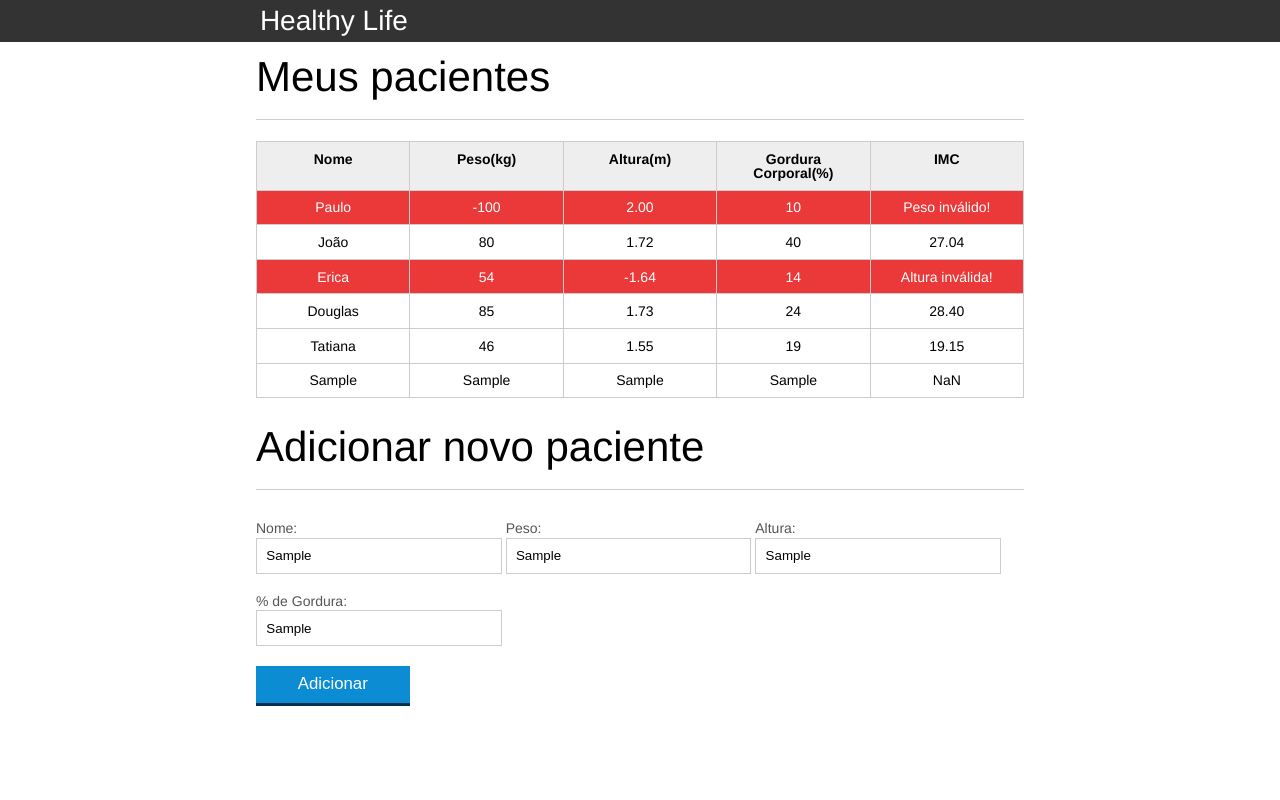
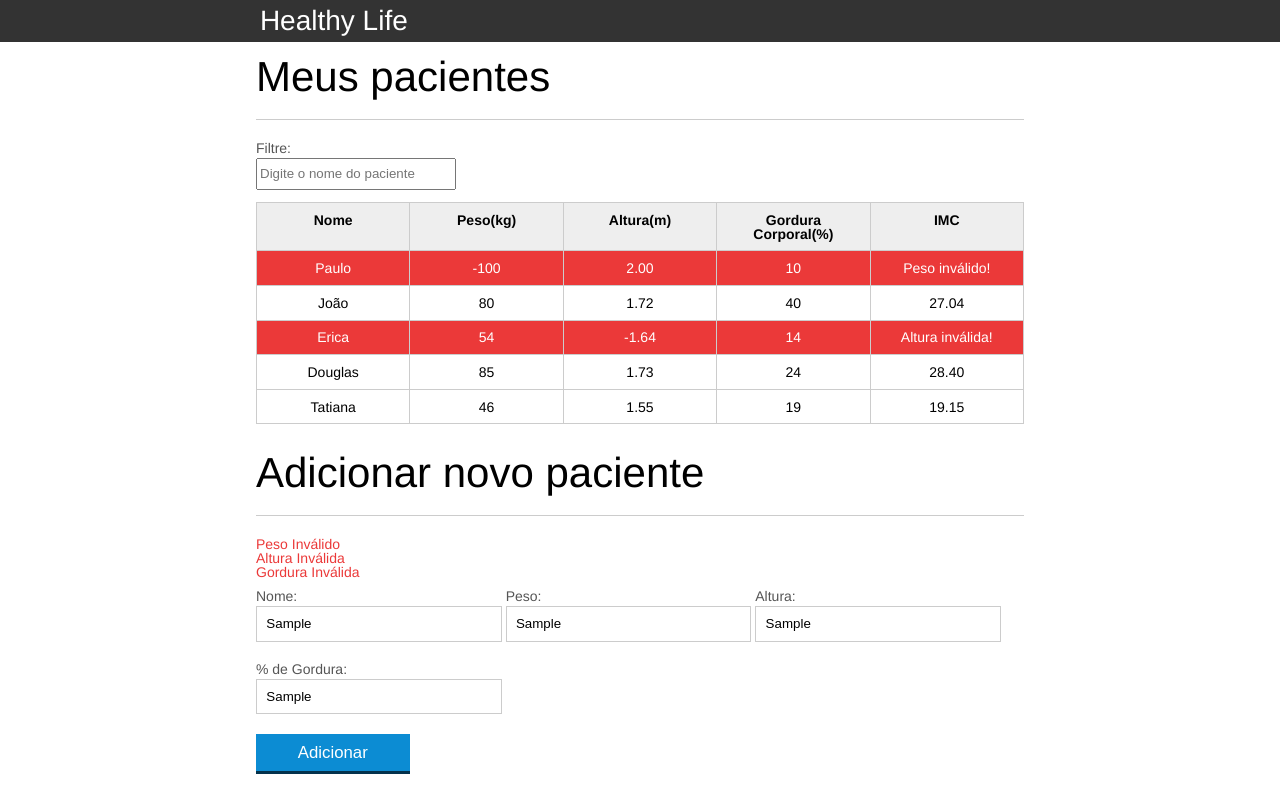
Before and after one commit to SuzianeCundiff/oracleOne, a plain HTML site: page 01_logicaDeProgramacao/introducao-javascript/index.html in a window 1280 px wide. Both pictures are taken after typing "Sample", "Sample", "Sample", "Sample" into the empty fields and a click on the button "Adicionar". Drawn offline with Linux system fonts and the light colour scheme.

Commit message:
update
Os arquivos calcula-imc.js e form.js agora estão mais legíveis com a criação de funções para trabalhos recorrentes.
Foi incrementado no arquivo form.js uma verificação que impede e alerta o usuário caso tente insirir um paciente com dados errados ou em branco.

```diff
--- a/01_logicaDeProgramacao/introducao-javascript/css/index.css
+++ b/01_logicaDeProgramacao/introducao-javascript/css/index.css
@@ -136,3 +136,22 @@ button[disabled=disabled], button:disabled {
 	background-color: #EB3939;
 	color: white;
 }
+
+#mensagem-erro{
+	color: #EB3939;
+}
+
+.fadeOut{
+	opacity: 0;
+	transition: 0.5s;
+}
+
+#filtrar-tabela{
+	width: 200px;
+	height: 32px;
+	margin-bottom: 12px;
+}
+
+.invisivel{
+	display: none;
+}
--- a/01_logicaDeProgramacao/introducao-javascript/index.html
+++ b/01_logicaDeProgramacao/introducao-javascript/index.html
@@ -18,6 +18,8 @@
 		<main>
 			<section class="container">
 				<h2>Meus pacientes</h2>
+				<label for="filtrar-tabela">Filtre:</label>
+				<input type="text" name="filtro" id="filtrar-tabela" placeholder="Digite o nome do paciente">
 				<table>
 					<thead>
 						<tr>
@@ -75,6 +77,7 @@
 		<!-- ... -->
 		<section class="container">
 			<h2 id="titulo-form">Adicionar novo paciente</h2>
+			<ul id="mensagem-erro"></ul>
 			<form id="cadastra-paciente">
 				<div class="grupo">
 					<label for="nome">Nome:</label>
@@ -100,6 +103,8 @@
 		<script src="./js/index.js"></script>
 		<script src="./js/calcula-imc.js"></script>
 		<script src="./js/form.js"></script>
+		<script src="./js/filtrar-pacientes.js"></script>
+		<script src="./js/remover-paciente.js"></script>
 
 	</body>
 </html>
--- a/01_logicaDeProgramacao/introducao-javascript/js/calcula-imc.js
+++ b/01_logicaDeProgramacao/introducao-javascript/js/calcula-imc.js
@@ -10,10 +10,13 @@ for(var position=0; position < pacientes.length; position++){
     var peso = infoPeso.textContent;
     var altura = infoAltura.textContent;
 
-    if(peso <= 0 || peso > 700){
+    var pesoEhValido = validaPeso(peso);
+    var alturaEhValida = validaAltura(altura);
+
+    if(!pesoEhValido){
         infoIMC.textContent = "Peso inválido!";
         pacientes[position].classList.add("paciente-invalido"); // adiciona uma classe ao elemento 'pacientes' que altera o alguns elementos css da linha que contiver algum erro na tabela.
-    }else if ( altura <= 0 || altura > 3){
+    }else if (!alturaEhValida){
         infoIMC.textContent = "Altura inválida!";
         pacientes[position].classList.add("paciente-invalido");
     }else{
@@ -26,3 +29,27 @@ for(var position=0; position < pacientes.length; position++){
 function calculaIMC(peso, altura){
     return (peso/(altura * altura)).toFixed(2);
 }
+
+function validaPeso(peso){
+    if(peso > 0 && peso < 700){
+        return true;
+    }else{
+        return false;
+    }
+}
+
+function validaAltura(altura){
+    if(altura > 0 && altura < 3.0){
+        return true;
+    }else{
+        return false;
+    }
+}
+
+function validaGordura(gordura){
+    if(gordura > 0 && gordura <= 100){
+        return true;
+    }else{
+        return false;
+    }
+}
--- a/01_logicaDeProgramacao/introducao-javascript/js/form.js
+++ b/01_logicaDeProgramacao/introducao-javascript/js/form.js
@@ -2,47 +2,121 @@ var botaoAcicionar = document.querySelector("#adicionar-paciente");
 
 // Adiciona paciente a tabela
 botaoAcicionar.addEventListener("click", function(event){
+    // previne que o formulário siga sua configuração padrão
+    event.preventDefault();
 
+    // cria o objeto form.
     form = document.querySelector("#cadastra-paciente");
 
-    var nome = form.nome.value;
-    var peso = form.peso.value;
-    var altura = form.altura.value;
-    var gordura = form.gordura.value;
+    // recolhe informações do paciente apartir do formulário
+    var paciente = recolheInfoDoForm(form);
 
-    var pacienteTr = document.createElement("tr");
+    // monta a estrura HTML que deve ser adicionada ao arquivo principal
+    var pacienteTr = montaTr(paciente);
 
-    var nomeTd = document.createElement("td");
-    var pesoTd = document.createElement("td");
-    var alturaTd = document.createElement("td");
-    var gorduraTd = document.createElement("td");
-    var imcTd = document.createElement("td");
+    var erros = validaPaciente(paciente);
+    console.log(erros);
 
-    pacienteTr.classList.add("paciente");
-    nomeTd.classList.add("info-nome");
-    pesoTd.classList.add("info-peso");
-    alturaTd.classList.add("info-altura");
-    gorduraTd.classList.add("info-gordura");
-    imcTd.classList.add("info-imc");
+    if(erros.length > 0){
+        escreveMensagemDeErro(erros);
+        return;
+    }
 
-    nomeTd.textContent = nome;
-    pesoTd.textContent = peso;
-    alturaTd.textContent = altura;
-    gorduraTd.textContent = gordura;
-    imcTd.textContent = calculaIMC(peso, altura);
-
-    pacienteTr.appendChild(nomeTd);
-    pacienteTr.appendChild(pesoTd);
-    pacienteTr.appendChild(alturaTd);
-    pacienteTr.appendChild(gorduraTd);
-    pacienteTr.appendChild(imcTd);
-
+    // adiciona o paciente na tabela
     var addTabela = document.querySelector("#tabela-pacientes");
-
     addTabela.appendChild(pacienteTr);
 
-    console.log(addTabela);
+    var mensagensDeErro = document.querySelector('#mensagem-erro');
+    mensagensDeErro.innerHTML = "";
 
-    event.preventDefault();
+    // remove os dados inseridos pelo usuário assim que o form é submetido.
+    form.reset();
 
 });
+
+function recolheInfoDoForm(info){
+
+    paciente = {
+        nome: form.nome.value,
+        peso: form.peso.value,
+        altura: form.altura.value,
+        gordura: form.gordura.value,
+        imc: calculaIMC(form.peso.value, form.altura.value)
+    };
+
+    return paciente;
+}
+
+function montaTd(dado, classe){
+    var td = document.createElement("td");
+
+    td.classList.add(classe);
+    td.textContent = dado;
+
+    return td;
+}
+
+function montaTr(paciente){
+    var pacienteTr = document.createElement("tr");
+    pacienteTr.classList.add("paciente");
+
+    pacienteTr.appendChild( montaTd(paciente.nome, "info-nome") );
+    pacienteTr.appendChild( montaTd(paciente.peso, "info-peso") );
+    pacienteTr.appendChild( montaTd(paciente.altura, "info-altura") );
+    pacienteTr.appendChild( montaTd(paciente.gordura, "info-gordura") );
+    pacienteTr.appendChild( montaTd(paciente.imc, "info-imc") );
+
+    return pacienteTr;
+}
+
+function validaPaciente(paciente){
+    var erros = [];
+
+    if ( paciente.nome.length == 0 ){
+        erros.push("Insira um nome");
+    }
+    if ( paciente.peso.length == 0 ){
+        erros.push("Insira um valor em peso");
+    }
+    if ( paciente.altura.length == 0 ){
+        erros.push("Insira um valor em altura");
+    }
+    if ( paciente.gordura.length == 0 ){
+        erros.push("Insira um valor em gordura");
+    }
+    if ( !validaPeso(paciente.peso) ){
+        erros.push("Peso Inválido");
+    }
+    if ( !validaAltura(paciente.altura) ){
+        erros.push("Altura Inválida");
+    }
+    if ( !validaGordura(paciente.gordura) ){
+        erros.push("Gordura Inválida");
+    }
+
+    return erros;
+}
+
+function montaLi(dado){
+    var li = document.createElement("li");
+
+    li.textContent = dado;
+
+    return li;
+}
+
+function escreveMensagemDeErro(erros){
+    var ul = document.querySelector('#mensagem-erro');
+    ul.innerHTML = "";
+
+    erros.forEach(erro => {
+        ul.appendChild ( montaLi(erro) );
+    });
+
+    /** essa estrutura de repetição for equivale ao forEach utilizado.
+
+    for (var i = 0; i < erros.length; i++){
+        ul.appendChild ( montaLi(erros[i]) );
+    }
+    */
+}
```
